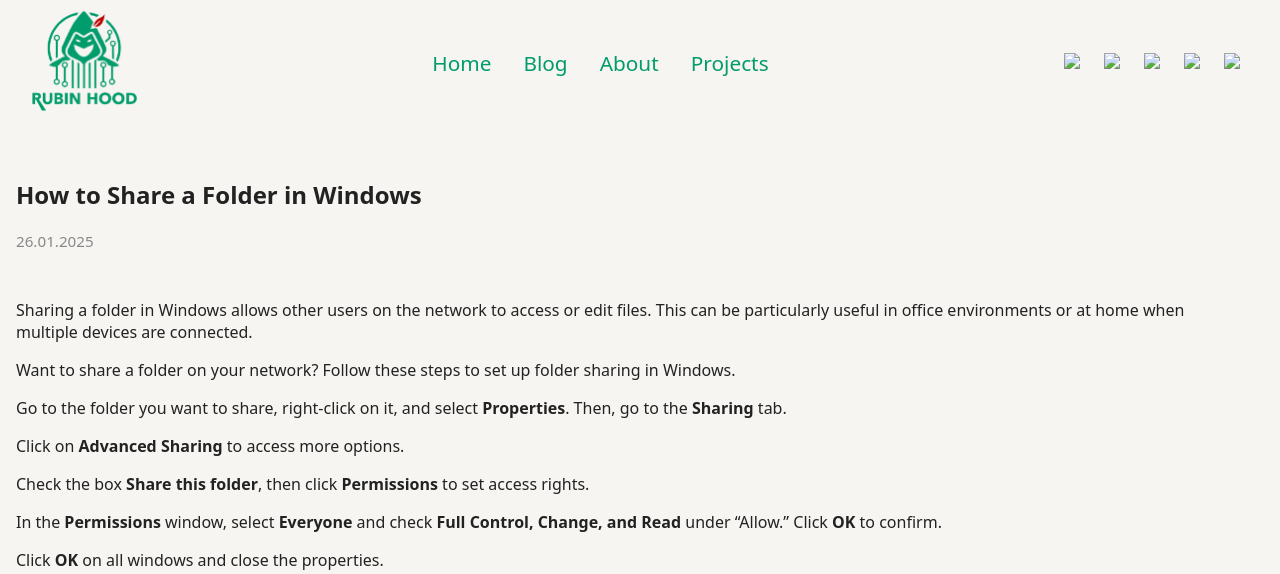
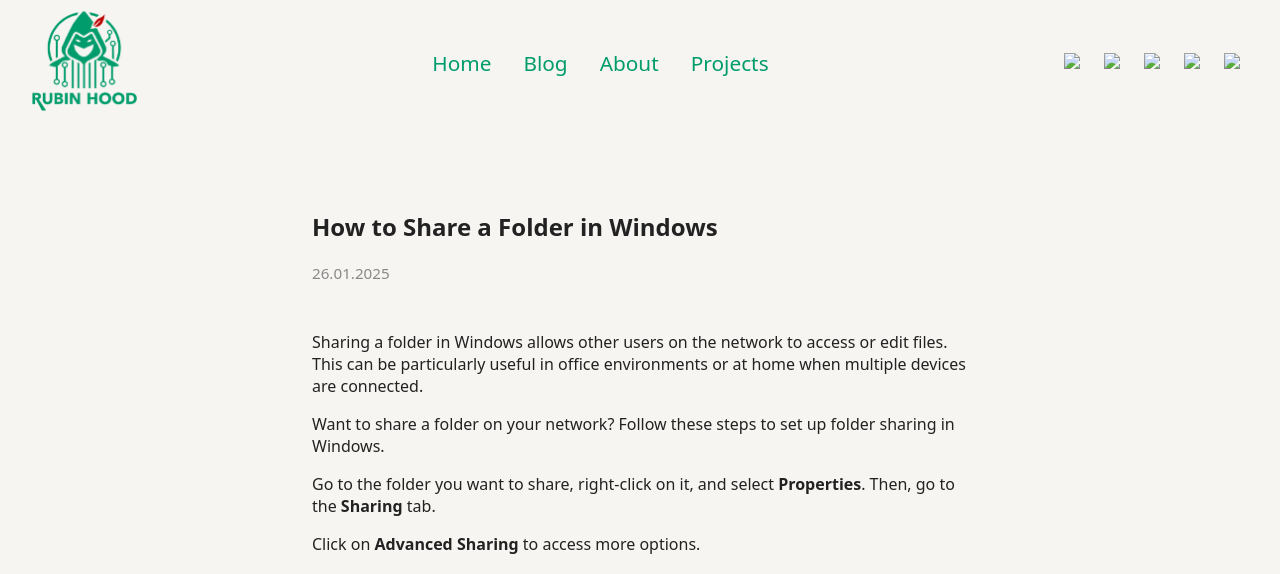
Before and after one commit to rubin-hood/website, a Jekyll site: the page built from _posts/2025-01-26-How to Share a Folder in Windows.md, in a window 1280 px wide. Shown: the top 574 px of the page. Built offline with Jekyll 4.4.1, drawn with Linux system fonts in a browser that asks for light colours; some of the changed text lies outside the part shown; grey boxes are pictures that could not be loaded.

Commit message:
Update style.css

```diff
--- a/assets/css/style.css
+++ b/assets/css/style.css
@@ -318,12 +318,16 @@ tr:nth-child(even) {
 /*----------------------------------------*/
 
 .blog-content {
-  flex: 4 1 1200px;
-  padding-left: 2rem;
+  max-width: 720px;           /* <--- NEU: begrenzt die Breite! */
+  margin: 2.5rem auto;         /* zentriert + Abstand oben/unten */
+  padding: 2rem 2rem 3rem 2rem; /* ggf. nach Geschmack */
+  background: transparent;
   box-sizing: border-box;
-  padding: 2rem 2rem 3rem 0;
-  max-height: none !important;
-  overflow-y: visible !important;
+  /* die Zeilen unten kannst du i.d.R. löschen/ersetzen: */
+  /* flex: 4 1 1200px; */
+  /* padding-left: 2rem; */
+  /* max-height: none !important; */
+  /* overflow-y: visible !important; */
 }
 .blog-content img,
 .blog-content iframe,
```
